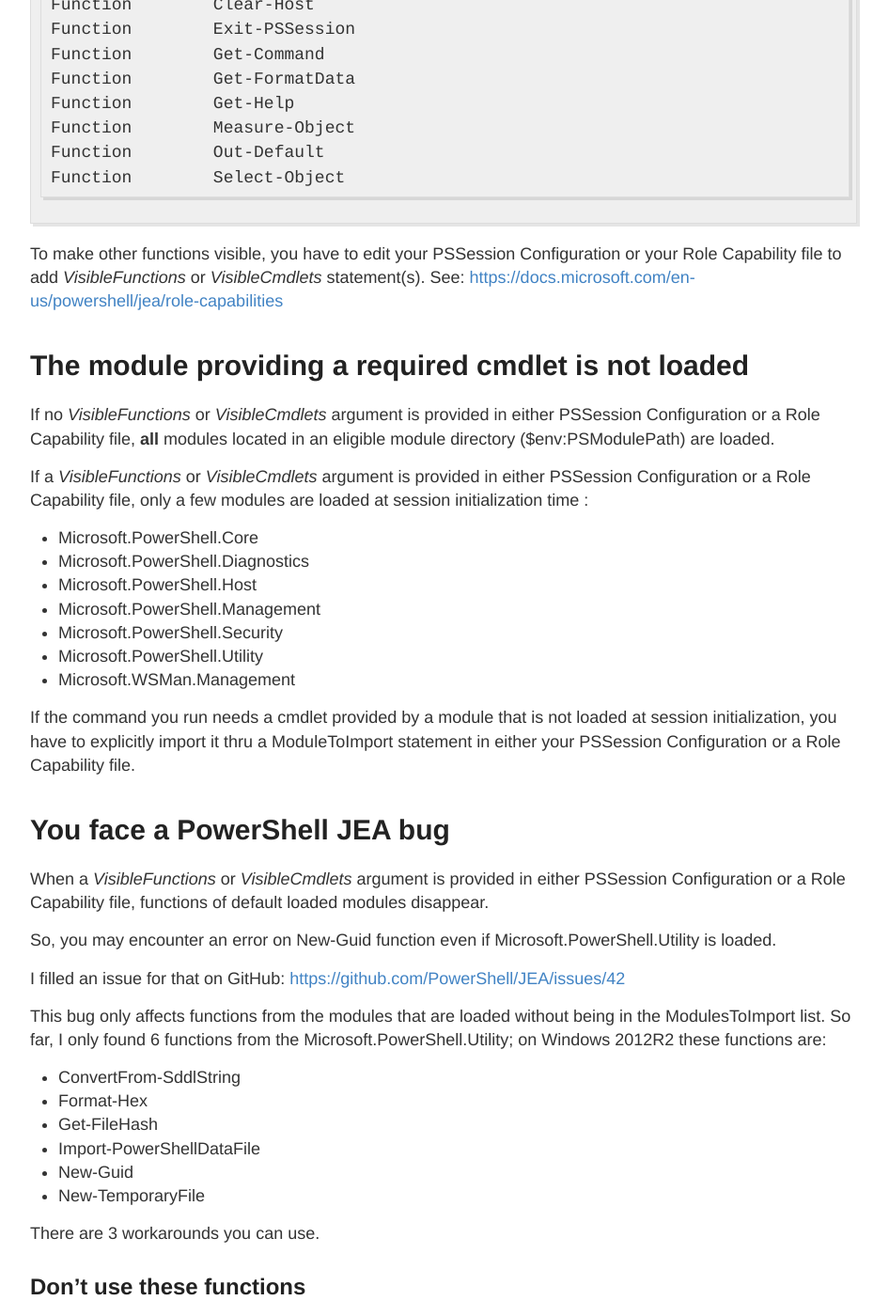
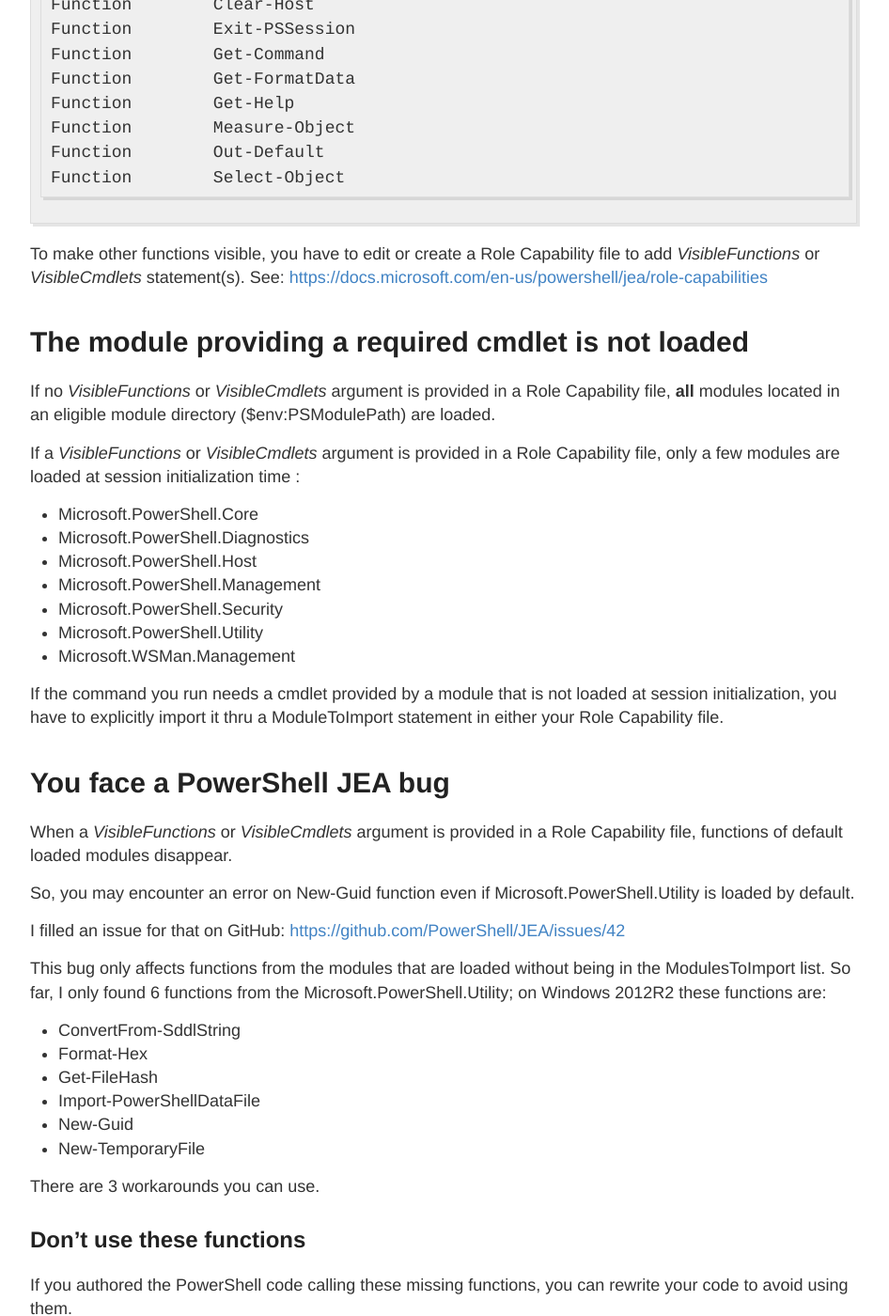
Before and after one commit to jnury/jnury.github.io, a Jekyll site: the page built from _posts/2018-3-11-JEA_term_not_recognized_name_cmdlet.md, in a window 1280 px wide and 1400 px high, scrolled down 1023 px. Shown: the whole window at 94% size, without its empty margins (168-1114 px from the left). Built offline with Jekyll 4.4.1, drawn with Linux system fonts in a browser that asks for light colours.

Commit message:
Suppress reference to PS Session Configuration

````diff
--- a/_posts/2018-3-11-JEA_term_not_recognized_name_cmdlet.md
+++ b/_posts/2018-3-11-JEA_term_not_recognized_name_cmdlet.md
@@ -33,13 +33,13 @@ Function        Out-Default
 Function        Select-Object
 ```
 
-To make other functions visible, you have to edit your PSSession Configuration or your Role Capability file to add *VisibleFunctions* or *VisibleCmdlets* statement(s). See: <https://docs.microsoft.com/en-us/powershell/jea/role-capabilities>
+To make other functions visible, you have to edit or create a Role Capability file to add *VisibleFunctions* or *VisibleCmdlets* statement(s). See: <https://docs.microsoft.com/en-us/powershell/jea/role-capabilities>
 
 # The module providing a required cmdlet is not loaded
 
-If no *VisibleFunctions* or *VisibleCmdlets* argument is provided in either PSSession Configuration or a Role Capability file, **all** modules located in an eligible module directory ($env:PSModulePath) are loaded.
+If no *VisibleFunctions* or *VisibleCmdlets* argument is provided in a Role Capability file, **all** modules located in an eligible module directory ($env:PSModulePath) are loaded.
 
-If a *VisibleFunctions* or *VisibleCmdlets* argument is provided in either PSSession Configuration or a Role Capability file, only a few modules are loaded at session initialization time :
+If a *VisibleFunctions* or *VisibleCmdlets* argument is provided in a Role Capability file, only a few modules are loaded at session initialization time :
 
 * Microsoft.PowerShell.Core
 * Microsoft.PowerShell.Diagnostics
@@ -49,13 +49,13 @@ If a *VisibleFunctions* or *VisibleCmdlets* argument is provided in either PSSes
 * Microsoft.PowerShell.Utility
 * Microsoft.WSMan.Management
 
-If the command you run needs a cmdlet provided by a module that is not loaded at session initialization, you have to explicitly import it thru a ModuleToImport statement in either your PSSession Configuration or a Role Capability file.
+If the command you run needs a cmdlet provided by a module that is not loaded at session initialization, you have to explicitly import it thru a ModuleToImport statement in either your Role Capability file.
 
 # You face a PowerShell JEA bug
 
-When a *VisibleFunctions* or *VisibleCmdlets* argument is provided in either PSSession Configuration or a Role Capability file, functions of default loaded modules disappear.
+When a *VisibleFunctions* or *VisibleCmdlets* argument is provided in a Role Capability file, functions of default loaded modules disappear.
 
-So, you may encounter an error on New-Guid function even if Microsoft.PowerShell.Utility is loaded.
+So, you may encounter an error on New-Guid function even if Microsoft.PowerShell.Utility is loaded by default.
 
 I filled an issue for that on GitHub: <https://github.com/PowerShell/JEA/issues/42>
 
````
